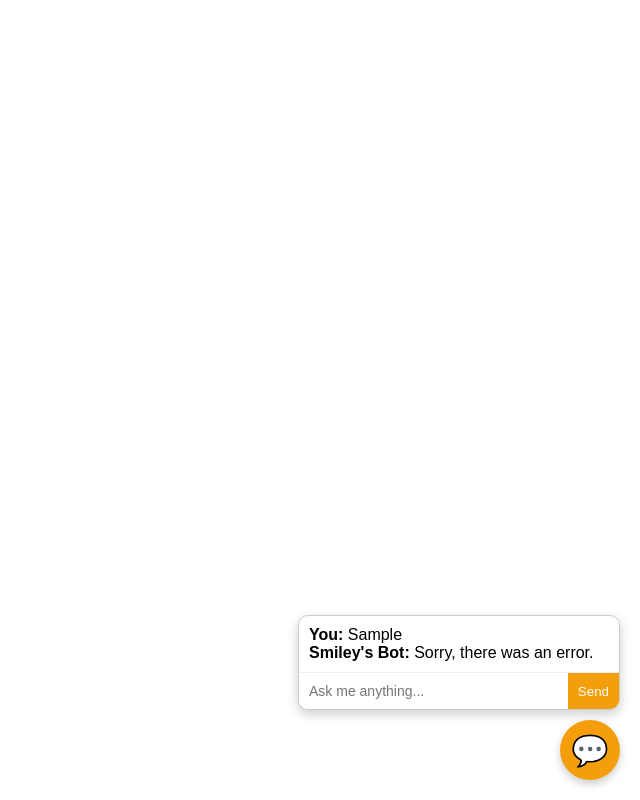
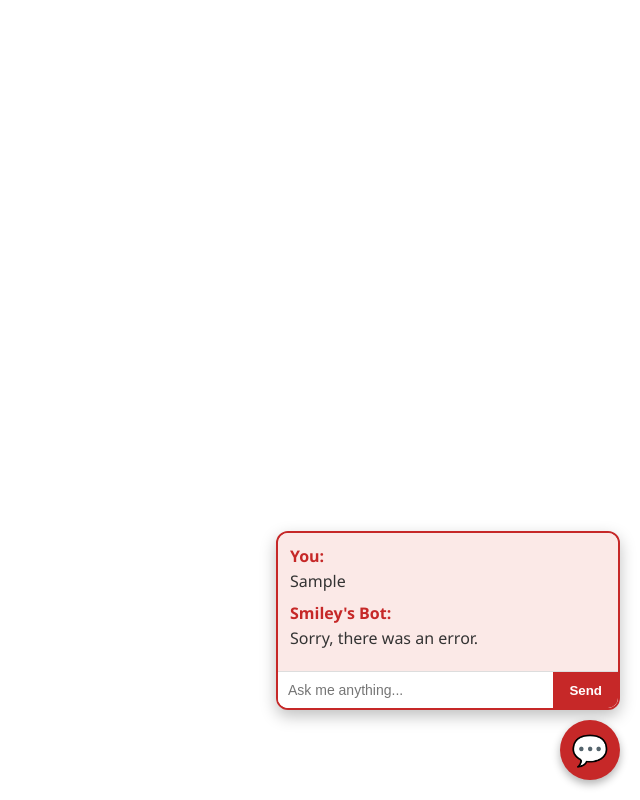
Before and after one commit to Andrew-0260/smileys-chatbot, a plain HTML site: page index.html in a window 1280 px wide. Both pictures are taken after typing "Sample" into the empty fields and a click on the button "Send". Shown: the whole page, without its empty margins (640-1280 px from the left). Drawn offline with Linux system fonts and the light colour scheme; no server answers.

Commit message:
Update index.html

```diff
--- a/index.html
+++ b/index.html
@@ -4,11 +4,23 @@
   <title>Smiley's Chatbot</title>
   <meta charset="UTF-8" />
   <style>
+    :root {
+      --smiley-red: #c62828;
+      --smiley-light: #fbe9e7;
+      --text-gray: #333;
+    }
+
+    body {
+      margin: 0;
+      padding: 0;
+      font-family: 'Segoe UI', sans-serif;
+    }
+
     #chat-button {
       position: fixed;
       bottom: 20px;
       right: 20px;
-      background: #f59e0b;
+      background: var(--smiley-red);
       color: white;
       border: none;
       border-radius: 50%;
@@ -16,8 +28,13 @@
       height: 60px;
       font-size: 30px;
       cursor: pointer;
-      box-shadow: 0 4px 8px rgba(0,0,0,0.2);
+      box-shadow: 0 4px 8px rgba(0,0,0,0.3);
       z-index: 1000;
+      transition: background 0.3s ease;
+    }
+
+    #chat-button:hover {
+      background: #b71c1c;
     }
 
     #chatbox {
@@ -25,28 +42,35 @@
       position: fixed;
       bottom: 90px;
       right: 20px;
-      width: 320px;
-      max-height: 500px;
-      background: white;
-      border: 1px solid #ccc;
-      border-radius: 10px;
-      box-shadow: 0 4px 12px rgba(0,0,0,0.2);
+      width: 340px;
+      max-height: 520px;
+      background: #fff;
+      border-radius: 12px;
+      box-shadow: 0 6px 16px rgba(0,0,0,0.25);
       z-index: 999;
-      overflow: hidden;
       display: flex;
       flex-direction: column;
-      font-family: sans-serif;
+      overflow: hidden;
+      border: 2px solid var(--smiley-red);
     }
 
     #messages {
       flex: 1;
+      padding: 12px;
       overflow-y: auto;
-      padding: 10px;
+      background: var(--smiley-light);
+    }
+
+    #messages div {
+      margin-bottom: 10px;
+      line-height: 1.4;
+      color: var(--text-gray);
     }
 
     #user-input {
       display: flex;
-      border-top: 1px solid #eee;
+      border-top: 1px solid #ddd;
+      background: #fff;
     }
 
     #user-input input {
@@ -54,14 +78,27 @@
       border: none;
       padding: 10px;
       font-size: 14px;
+      outline: none;
     }
 
     #user-input button {
       border: none;
-      padding: 10px;
-      background: #f59e0b;
+      padding: 10px 16px;
+      background: var(--smiley-red);
       color: white;
       cursor: pointer;
+      font-weight: bold;
+      transition: background 0.3s ease;
+    }
+
+    #user-input button:hover {
+      background: #b71c1c;
+    }
+
+    strong {
+      display: block;
+      margin-bottom: 2px;
+      color: var(--smiley-red);
     }
   </style>
 </head>
```
